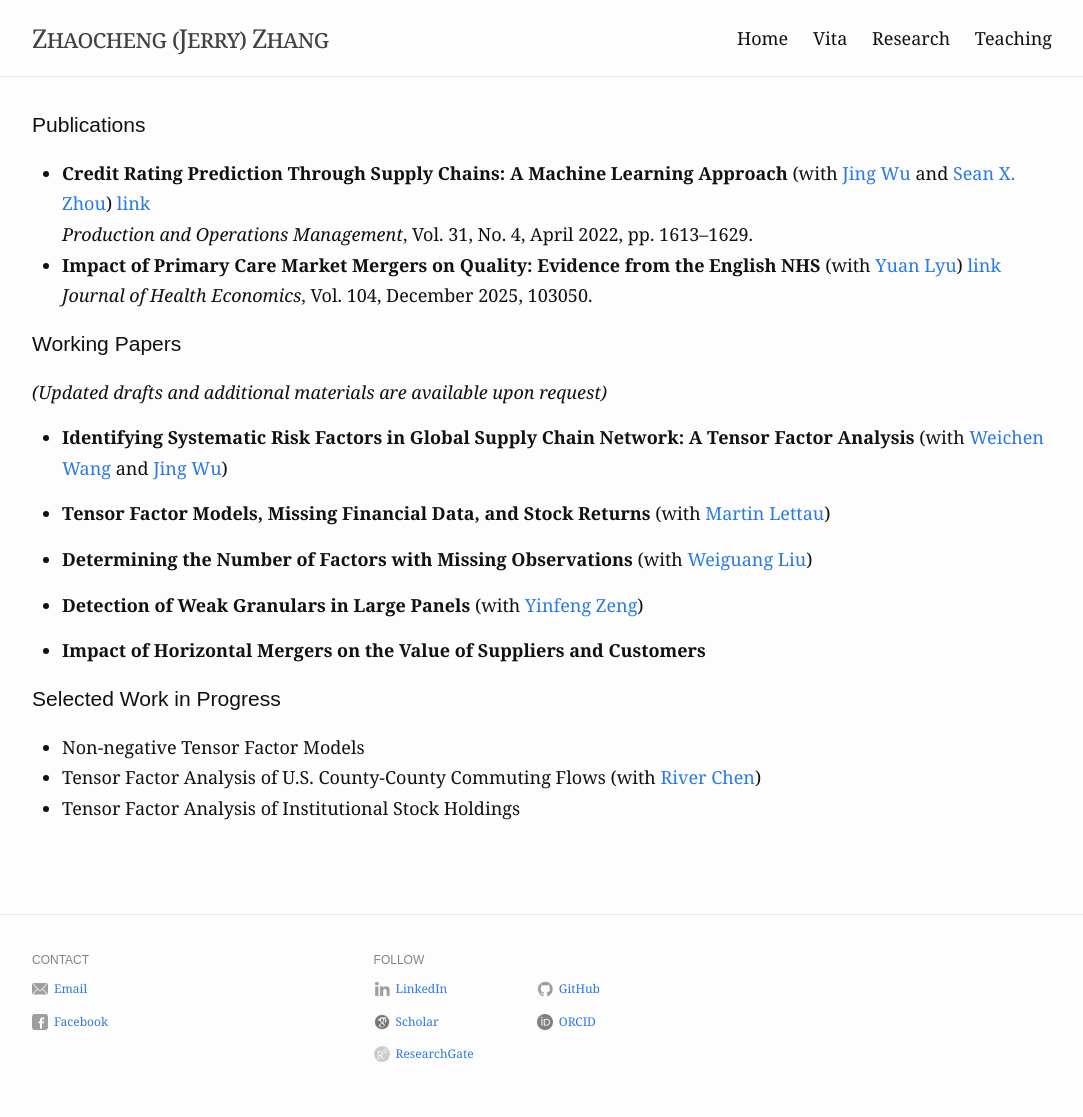
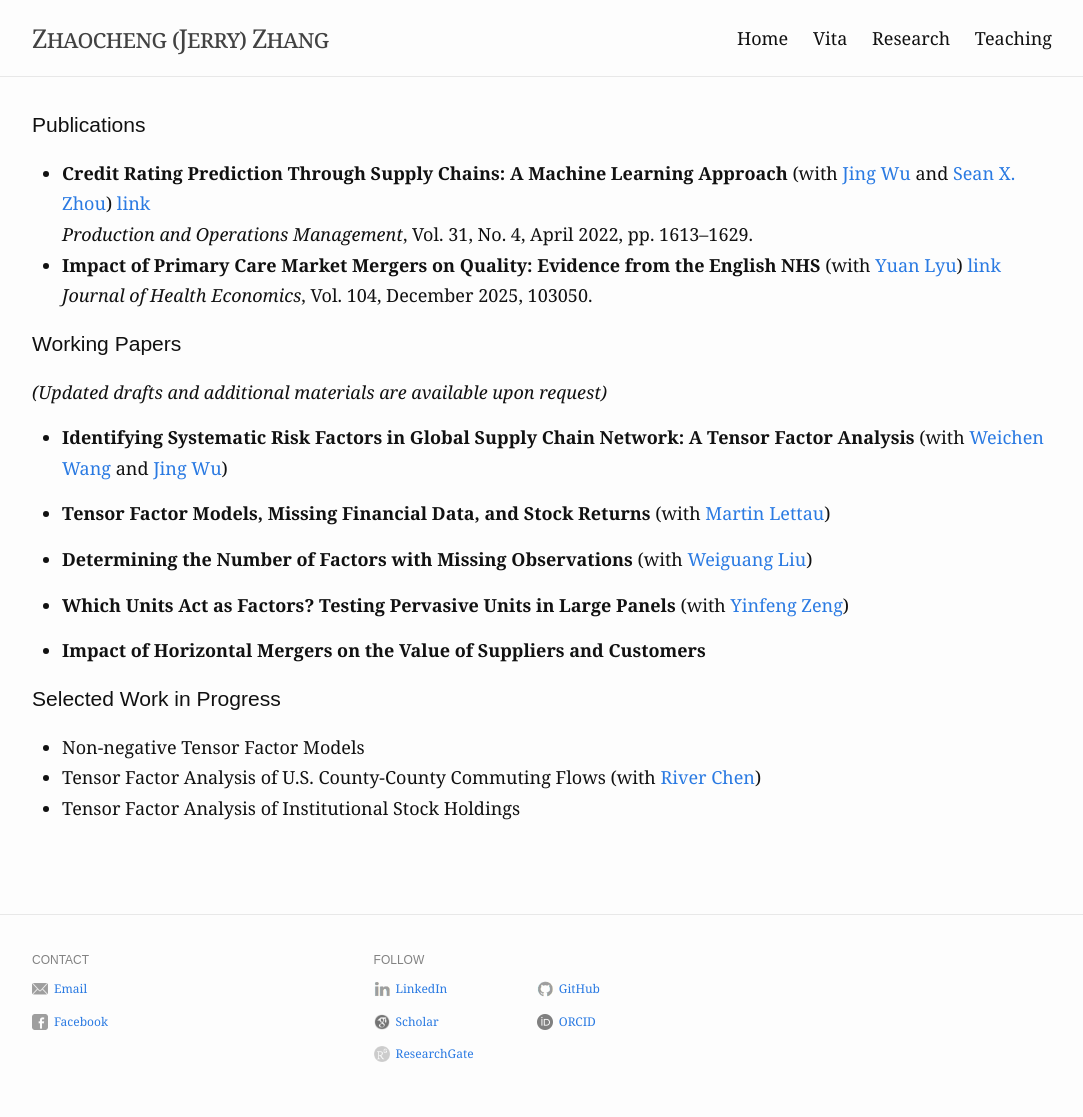
Before and after one commit to zhaocheng-zhang/zhaocheng-zhang.github.io, a Jekyll site: the page built from research.md, in a window 1280 px wide. Shown: the whole page, without its empty margins (98-1181 px from the left). Built offline with Jekyll 4.4.1, drawn with Linux system fonts in a browser that asks for light colours.

Commit message:
Update research.md

```diff
--- a/research.md
+++ b/research.md
@@ -42,7 +42,7 @@ slug: /research
     </p>
     </details>
     {% endcomment %}
-* **Detection of Weak Granulars in Large Panels** (with [Yinfeng Zeng](https://www.econ.cam.ac.uk/people/postgraduates/yinfeng-zeng))
+* **Which Units Act as Factors? Testing Pervasive Units in Large Panels** (with [Yinfeng Zeng](https://www.econ.cam.ac.uk/people/postgraduates/yinfeng-zeng))
     {% comment %}
     <details>
     <summary>Abstract</summary>
```
